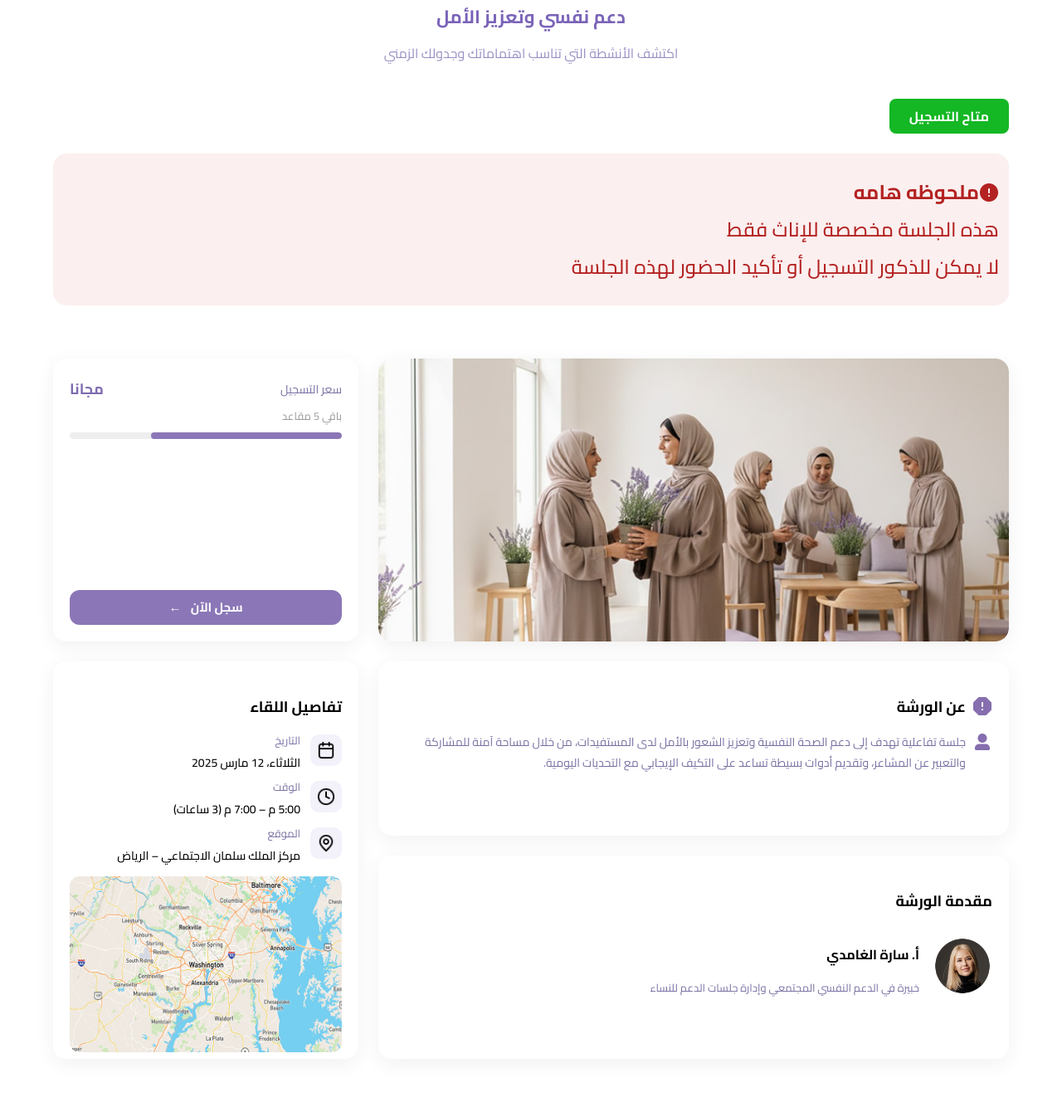
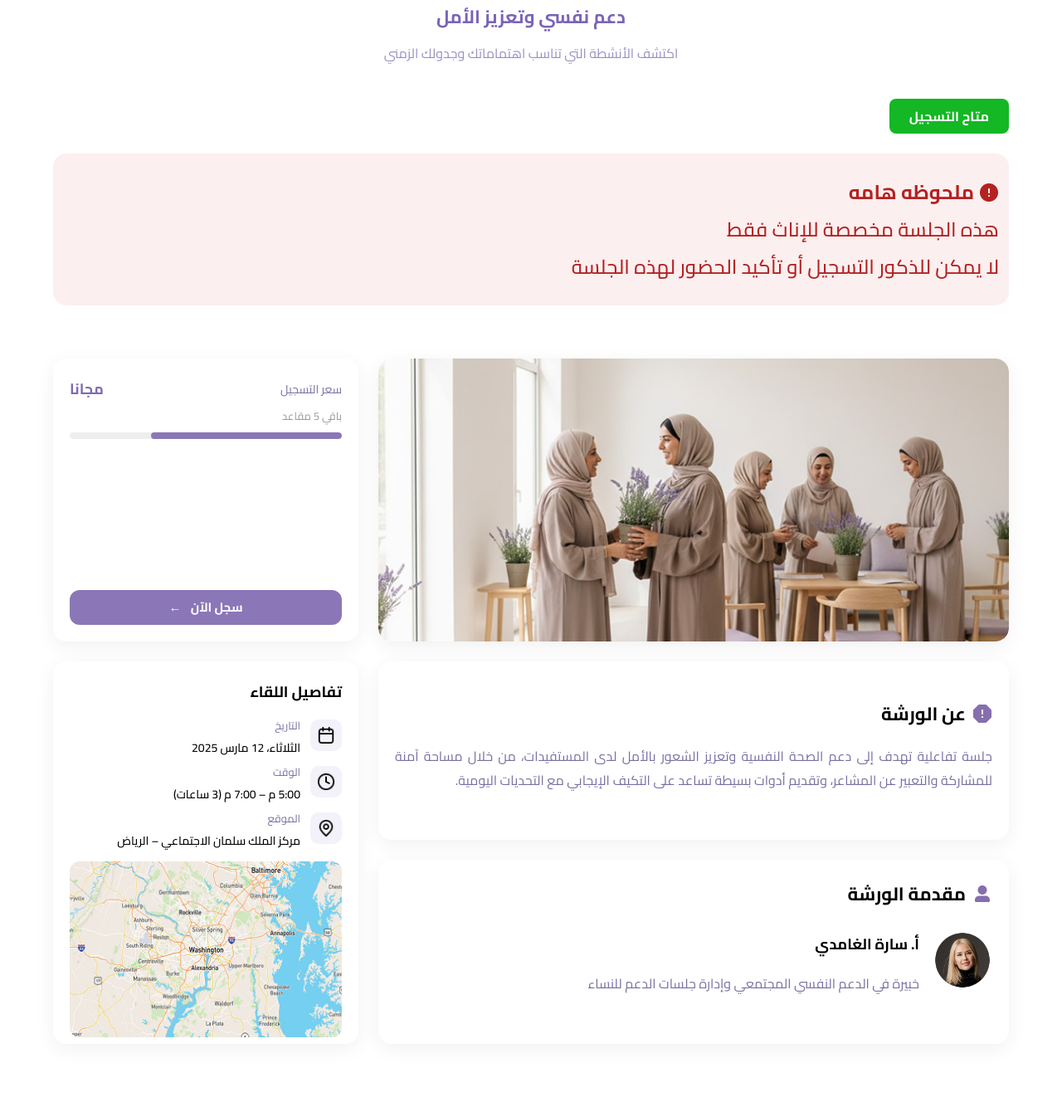
Before and after one commit to yassersalem74/NAHAR-EL-SA3ADAA, a PHP site: page /session-detail.html in a window 1280 px wide. Shown: the part 302-1642 px from the top of the page at 83% size. After the commit the page ends 1552 px from the top, so only its background shows below. Run offline with PHP 8.4, Linux system fonts and the light colour scheme.

Commit message:
FEATURE/ added session-detail page-2

```diff
--- a/session-detail.html
+++ b/session-detail.html
@@ -163,7 +163,6 @@
                         الورشة
                     </h3>
                     <p class="quote-about-session">
-                        <img src="/assets/user-purple.png" alt="user-icon">
                         جلسة تفاعلية تهدف إلى دعم الصحة النفسية وتعزيز
                         الشعور بالأمل لدى
                         المستفيدات، من خلال مساحة آمنة للمشاركة والتعبير عن
@@ -174,13 +173,17 @@
                 </div>
 
                 <div class="session-host-card ">
-                    <h3>مقدمة الورشة</h3>
+
+                    <h3 class="title-about-session">
+                        <img src="/assets/user-purple.png" alt="user-icon">
+                        مقدمة الورشة
+                    </h3>
 
                     <div class="host-info">
                         <img src="/assets/user-picture.png" alt="speaker">
                         <div>
                             <h4>أ. سارة الغامدي</h4>
-                            <p>خبيرة في الدعم النفسي المجتمعي وإدارة جلسات
+                            <p class="quote-about-session">خبيرة في الدعم النفسي المجتمعي وإدارة جلسات
                                 الدعم للنساء</p>
                         </div>
                     </div>
--- a/style.css
+++ b/style.css
@@ -765,6 +765,9 @@ body {
 .alert-title {
   font-weight: 700;
 }
+.alert-title img{
+  padding-left: 6px;
+}
 
 .alert-quotes {
   font-weight: 500;
@@ -932,6 +935,7 @@ body {
 
 .session-details-card h3 {
   font-size: 18px;
+  margin: 0;
   margin-bottom: 8px;
 }
 
@@ -971,22 +975,23 @@ body {
 }
 
 .session-about-card h3 {
-  font-size: 18px;
+  font-size: 22px;
   margin-bottom: 12px;
 }
 
 .session-about-card p {
-  font-size: 14px;
-  line-height: 1.8;
-  color: #7a6fa3;
+    font-size: 16px;
+    line-height: 1.8;
+    color: #7a6fa3;
+    text-align: justify;
 }
 .session-host-card {
   grid-area: host;
 }
 
 .session-host-card h3 {
-  font-size: 18px;
-  margin-bottom: 12px;
+  font-size: 22px;
+  margin: 0;
 }
 
 .host-info {
@@ -1003,11 +1008,11 @@ body {
 }
 
 .host-info h4 {
-  font-size: 16px;
+  font-size: 18px;
   margin-bottom: 4px;
 }
 
 .host-info p {
-  font-size: 13px;
+  font-size: 16px;
   color: #7a6fa3;
 }
```
